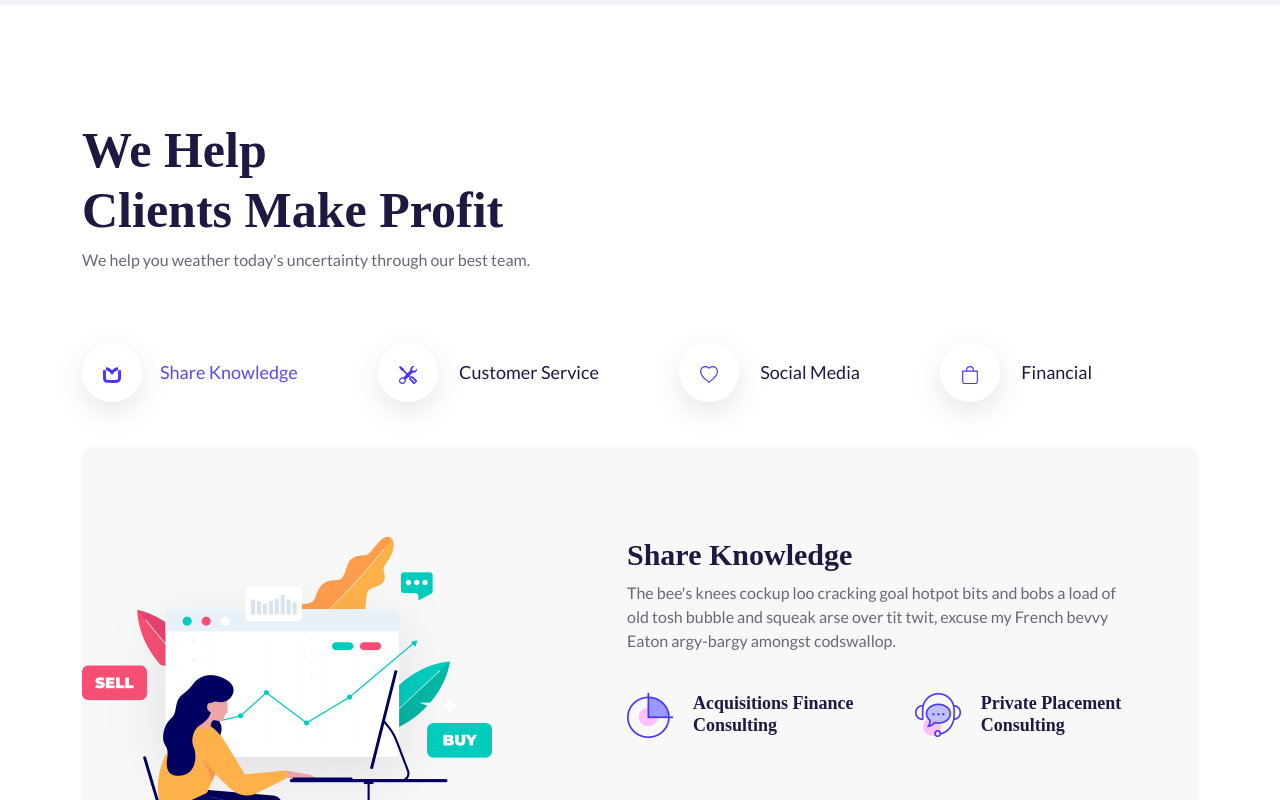
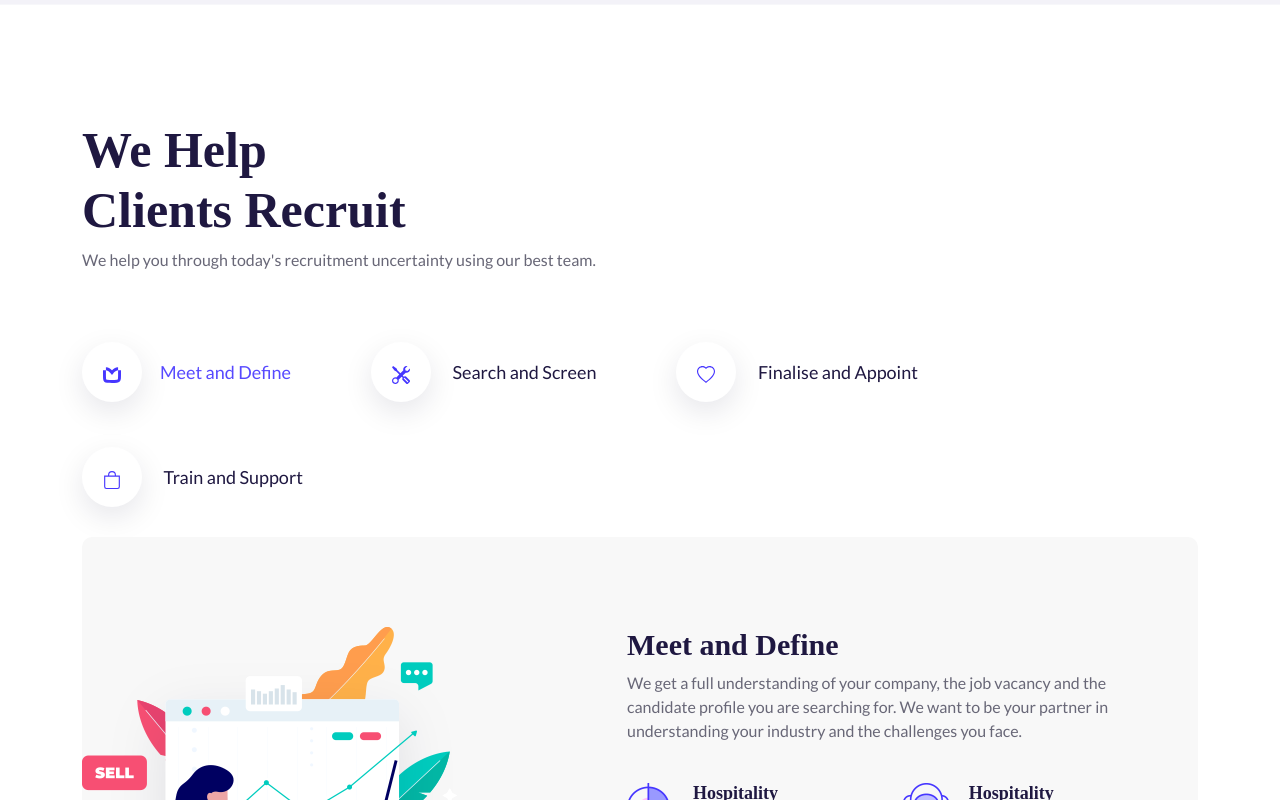
Before and after one commit to felixodette/zibber, a React (Create React App) app: page /headerStyleSix in a window 1280 px wide. Shown: the part 2240-3040 px from the top of the page. Built offline with nearby package versions, Linux system fonts and the light colour scheme; a web font is replaced by a local one.

Commit message:
Services page text

```diff
--- a/src/components/HomeThreeSecondSingleService/HomeThreeSecondSingleService.js
+++ b/src/components/HomeThreeSecondSingleService/HomeThreeSecondSingleService.js
@@ -1,7 +1,7 @@
 import React from 'react';
 import { Link } from 'react-router-dom';
 
-const HomeThreeSecondSingleService = ({title}) => {
+const HomeThreeSecondSingleService = ({title, paragraph}) => {
    return (
       <>
          <div className="services__nav-content pt-90 pb-90">
@@ -14,14 +14,14 @@ const HomeThreeSecondSingleService = ({title}) => {
                <div className="col-xl-7 col-lg-6">
                   <div className="services__content-3 pl-70 pr-70">
                      <h3>{title}</h3>
-                     <p>The bee's knees cockup loo cracking goal hotpot bits and bobs a load of old tosh bubble and squeak arse over tit twit, excuse my French bevvy Eaton argy-bargy amongst codswallop.</p>
+                     <p>{paragraph}</p>
                      <div className="services__icon-wrapper d-md-flex mb-35">
                         <div className="services__icon-item d-flex mr-60 mb-30">
                            <div className="icon mr-20">
                               <img src="assets/img/icon/services/services-9.png" alt="" />
                            </div>
                            <div className="text">
-                              <h3>Acquisitions Finance Consulting</h3>
+                              <h3>Hospitality Training Consulting</h3>
                            </div>
                         </div>
                         <div className="services__icon-item d-flex mb-30">
@@ -29,7 +29,7 @@ const HomeThreeSecondSingleService = ({title}) => {
                               <img src="assets/img/icon/services/services-10.png" alt="" />
                            </div>
                            <div className="text">
-                              <h3>Private Placement Consulting</h3>
+                              <h3>Hospitality Placement Consulting</h3>
                            </div>
                         </div>
                      </div>
--- a/src/pages/HomeThree/HomeThreeSecondServices/HomeThreeSecondServices.js
+++ b/src/pages/HomeThree/HomeThreeSecondServices/HomeThreeSecondServices.js
@@ -11,8 +11,8 @@ const HomeThreeSecondServices = () => {
                <div className="row">
                   <div className="col-xl-6">
                      <div className="section-title section__title-3 mb-70">
-                        <h2>We Help <br/> Clients Make Profit</h2>
-                        <p>We help you weather today's uncertainty through our best team.</p>
+                        <h2>We Help <br/> Clients Recruit</h2>
+                        <p>We help you through today's recruitment uncertainty using our best team.</p>
                      </div>
                   </div>
                </div>
@@ -22,22 +22,22 @@ const HomeThreeSecondServices = () => {
                         <ul className="nav nav-pills " id="services-tab" role="tablist">
                            <li className="nav-item mb-45">
                               <a className="nav-link active" id="share-tab" data-bs-toggle="pill" href="#share" role="tab" aria-controls="share" aria-selected="true">
-                                 <i> <SiKnowledgebase/> </i>Share Knowledge
+                                 <i> <SiKnowledgebase/> </i>Meet and Define
                               </a>
                            </li>
                            <li className="nav-item mb-30">
                               <a className="nav-link" id="customer-tab" data-bs-toggle="pill" href="#customer" role="tab" aria-controls="customer" aria-selected="true">
-                                 <i ><BsTools/></i> Customer Service
+                                 <i ><BsTools/></i> Search and Screen
                               </a>
                            </li>
                            <li className="nav-item mb-30">
                               <a className="nav-link" id="social-tab" data-bs-toggle="pill" href="#social" role="tab" aria-controls="social" aria-selected="true">
-                                 <i ><BsHeart/></i> Social Media
+                                 <i ><BsHeart/></i> Finalise and Appoint
                               </a>
                            </li>
                            <li className="nav-item mb-30">
                               <a className="nav-link" id="financial-tab" data-bs-toggle="pill" href="#financial" role="tab" aria-controls="financial" aria-selected="true">
-                                 <i ><BsBag/></i> Financial
+                                 <i ><BsBag/></i> Train and Support
                               </a>
                            </li>
                         </ul>
@@ -47,16 +47,16 @@ const HomeThreeSecondServices = () => {
                      <div className="services__tab grey-bg-18">
                         <div className="tab-content" id="services-content">
                            <div className="tab-pane fade show active" id="share" role="tabpanel" aria-labelledby="share-tab">
-                              <HomeThreeSecondSingleService title="Share Knowledge" />
+                              <HomeThreeSecondSingleService title="Meet and Define" paragraph="We get a full understanding of your company, the job vacancy and the candidate profile you are searching for. We want to be your partner in understanding your industry and the challenges you face." />
                            </div>
                            <div className="tab-pane fade" id="customer" role="tabpanel" aria-labelledby="customer-tab">
-                              <HomeThreeSecondSingleService title="Customer Service" />
+                              <HomeThreeSecondSingleService title="Search and Screen" paragraph="We reach out to our candidate network after identifying the best profile matches. Recruiters interview prospective candidates and hand-pick those with the right competencies for your position." />
                            </div>
                            <div className="tab-pane fade" id="social" role="tabpanel" aria-labelledby="social-tab">
-                              <HomeThreeSecondSingleService title="Social Media" />
+                              <HomeThreeSecondSingleService title="Finalise and Appoint" paragraph="We present you with a shortlist of candidates with the best fit to the job and organizational culture and will support you to coordinate interviews, shortlist candidates and make the final job offer." />
                            </div>
                            <div className="tab-pane fade" id="financial" role="tabpanel" aria-labelledby="financial-tab">
-                              <HomeThreeSecondSingleService title="Financial" />
+                              <HomeThreeSecondSingleService title="Train and Support" paragraph="Would you like additional support through training? We can also apply a 360 degree approach to helping you fill your job vacancy though our Talent Search, Selection and Job Induction service." />
                            </div>
                         </div>
                      </div>
```
